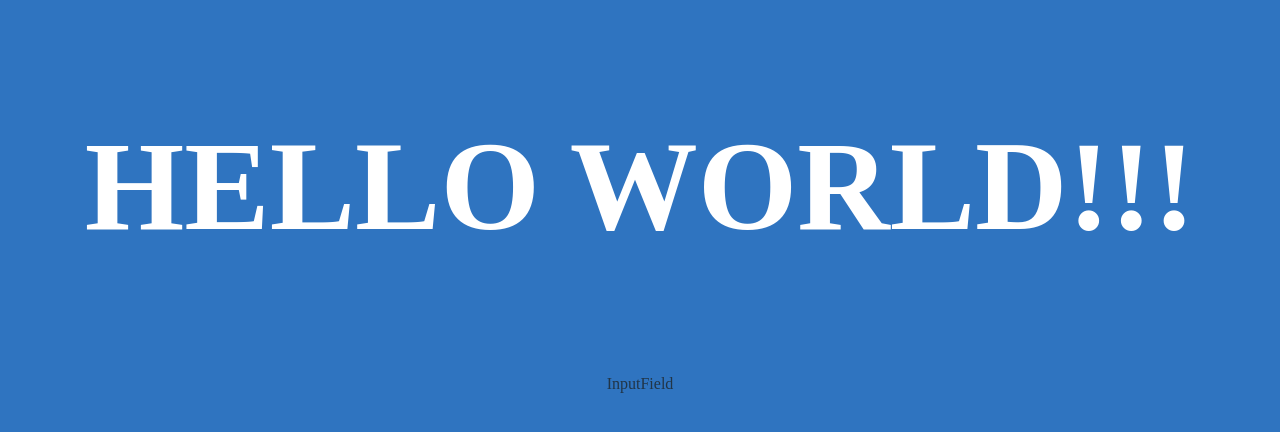
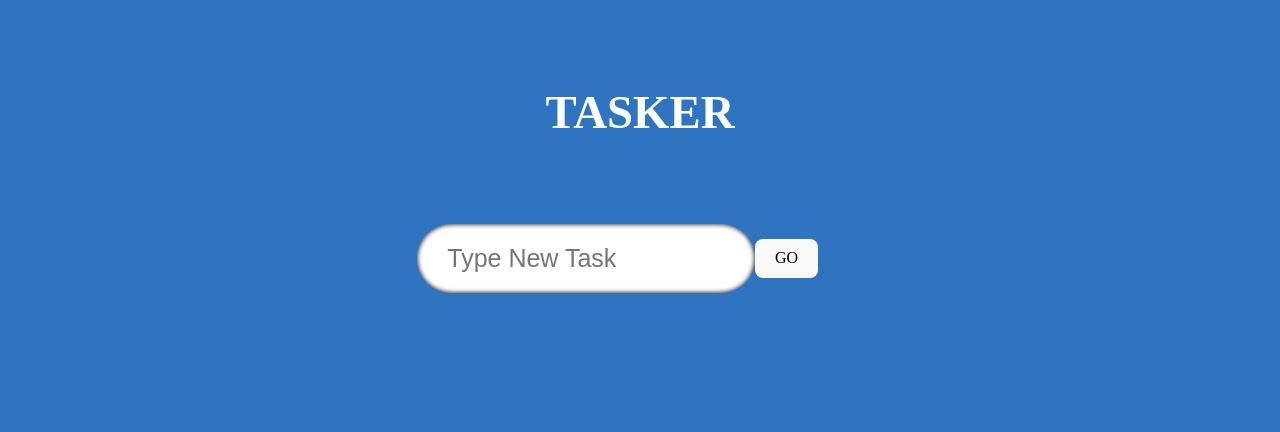
Before and after one commit to ABay23/tasks-flex, a React (Vite) app: page / in a window 1280 px wide. Shown: the top 432 px of the page. Built offline with nearby package versions, Linux system fonts and the light colour scheme; a web font is replaced by a local one.

Commit message:
Added input form and styles

```diff
--- a/src/App.tsx
+++ b/src/App.tsx
@@ -6,7 +6,7 @@ const App: React.FC = () => {
 		<>
 			<div className='App'>
 				<span className='heading'>
-					<h1>Hello World!!!</h1>
+					<h3>tasker</h3>
 				</span>
 				<div>
 					<InputField />
--- a/src/components/InputField.tsx
+++ b/src/components/InputField.tsx
@@ -1,7 +1,21 @@
 import React from 'react'
+import './styles.css'
 
 const InputField = () => {
-	return <div>InputField</div>
+	return (
+		<>
+			<form className='input'>
+				<input
+					type='input'
+					placeholder='Type New Task'
+					className='input__box'
+				/>
+				<button className='input__submit' type='submit'>
+					GO
+				</button>
+			</form>
+		</>
+	)
 }
 
 export default InputField
--- /dev/null
+++ b/src/components/styles.css
@@ -0,0 +1,21 @@
+.input {
+	display: flex;
+	width: 90%;
+	position: relative;
+	align-items: center;
+}
+
+.input__box {
+	width: 100%;
+	border-radius: 50px;
+	padding: 20px 30px;
+	font-size: 25px;
+	border: none;
+	transition: 0.2s;
+	box-shadow: inset 0 0 5px black;
+}
+
+.input__box:focus {
+	outline: none;
+	box-shadow: 0 0 10px 1000px rgba(0, 0, 0, 0.5);
+}
```
